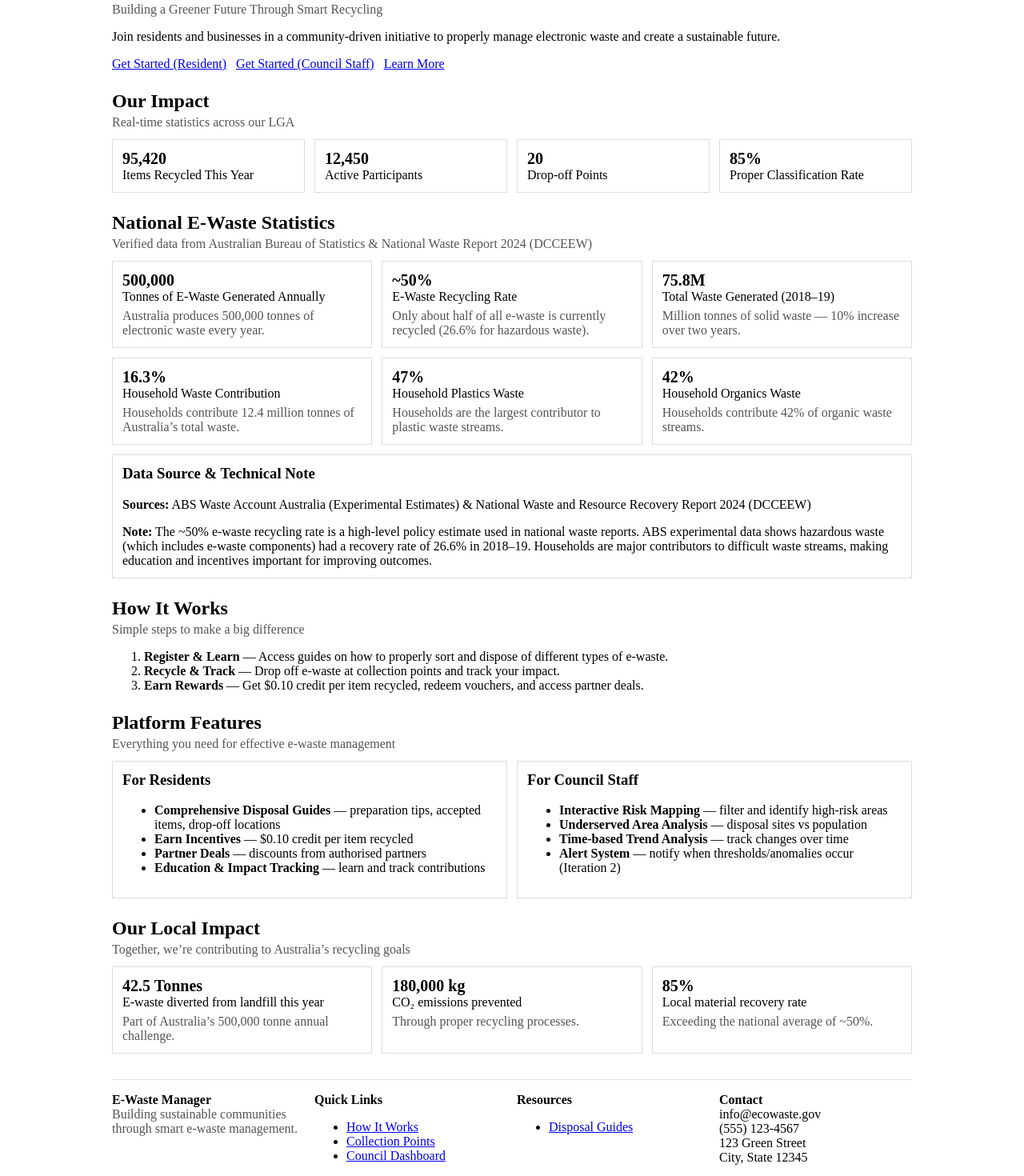
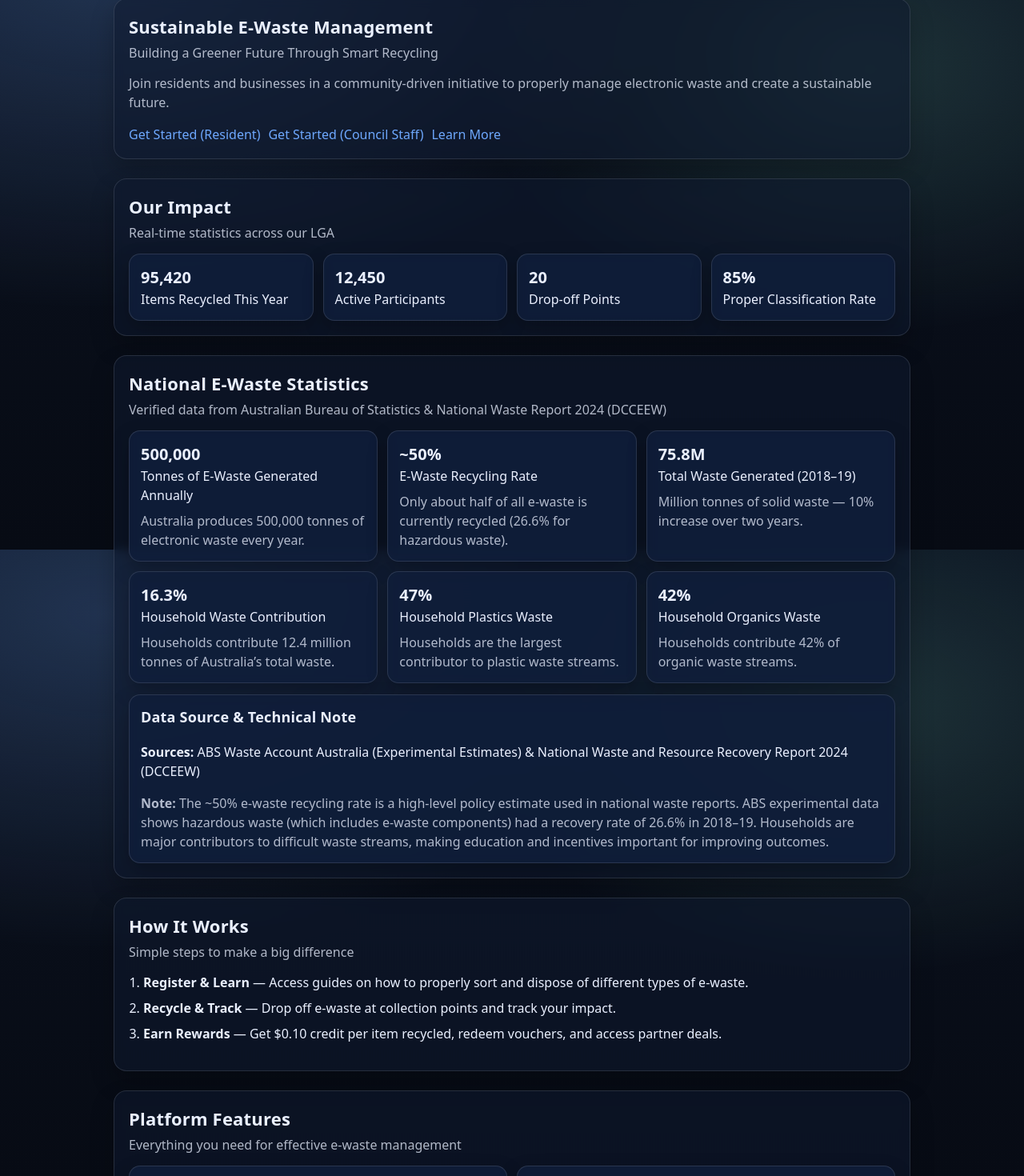
Before and after one commit to ito5002-tp1-26-team3-org/project, a React (Vite) app in the folder frontend/app/: page / in a window 1280 px wide. Shown: the part 113-1583 px from the top of the page at 80% size. Built offline with nearby package versions, Linux system fonts and the light colour scheme.

Commit message:
added css to each page

```diff
--- a/frontend/app/src/main.jsx
+++ b/frontend/app/src/main.jsx
@@ -1,7 +1,9 @@
 import { StrictMode } from 'react'
 import { createRoot } from 'react-dom/client'
+import './styles.css'
+import "leaflet/dist/leaflet.css";
+//import './App.css'
 //import './index.css'
-import "leaflet/dist/leaflet.css";
 import App from './App.jsx'
 
 createRoot(document.getElementById('root')).render(
--- a/frontend/app/src/pages/Home.jsx
+++ b/frontend/app/src/pages/Home.jsx
@@ -2,19 +2,21 @@ import { Link } from "react-router-dom";
 
 function StatCard({ value, label, note }) {
   return (
-    <div style={{ border: "1px solid #ddd", padding: 12 }}>
+    <div className="panel">
       <div style={{ fontSize: 20, fontWeight: "bold" }}>{value}</div>
       <div>{label}</div>
-      {note ? <div style={{ color: "#555", marginTop: 6 }}>{note}</div> : null}
+      {note ? <div className="muted mt8">{note}</div> : null}
     </div>
   );
 }
 
-function Section({ title, subtitle, children }) {
+function Section({ title, subtitle, children, id }) {
   return (
-    <section style={{ marginTop: 24 }}>
-      <h2 style={{ marginBottom: 4 }}>{title}</h2>
-      {subtitle ? <div style={{ color: "#555", marginBottom: 12 }}>{subtitle}</div> : null}
+    <section className="stack" style={{ marginTop: 24 }} id={id}>
+      <div>
+        <h2 className="noTopMargin" style={{ marginBottom: 4 }}>{title}</h2>
+        {subtitle ? <div className="muted">{subtitle}</div> : null}
+      </div>
       {children}
     </section>
   );
@@ -22,13 +24,14 @@ function Section({ title, subtitle, children }) {
 
 export default function Home() {
   return (
-    <div style={{ maxWidth: 1000, margin: "0 auto", padding: 16 }}>
+    <div className="container stack">
       {/* Header */}
-      <header style={{ display: "flex", justifyContent: "space-between", alignItems: "center", gap: 12 }}>
-        <h1 style={{ margin: 0 }}>E-Waste Manager</h1>
-        <div style={{ display: "flex", gap: 8 }}>
+      <header className="rowBetween">
+        <h1 className="noTopMargin">E-Waste Manager</h1>
+
+        <div className="row">
           <Link to="/resident">Resident</Link>
-          <span>|</span>
+          <span aria-hidden="true">|</span>
           <Link to="/staff">Council Staff</Link>
         </div>
       </header>
@@ -38,12 +41,12 @@ export default function Home() {
         title="Sustainable E-Waste Management"
         subtitle="Building a Greener Future Through Smart Recycling"
       >
-        <p>
+        <p className="muted">
           Join residents and businesses in a community-driven initiative to properly manage electronic waste and
           create a sustainable future.
         </p>
 
-        <div style={{ display: "flex", gap: 12, flexWrap: "wrap" }}>
+        <div className="row wrap">
           <Link to="/resident">Get Started (Resident)</Link>
           <Link to="/staff">Get Started (Council Staff)</Link>
           <a href="#learn-more">Learn More</a>
@@ -52,7 +55,7 @@ export default function Home() {
 
       {/* Our Impact */}
       <Section title="Our Impact" subtitle="Real-time statistics across our LGA">
-        <div style={{ display: "grid", gridTemplateColumns: "repeat(auto-fit, minmax(220px, 1fr))", gap: 12 }}>
+        <div className="gridCards">
           <StatCard value="95,420" label="Items Recycled This Year" />
           <StatCard value="12,450" label="Active Participants" />
           <StatCard value="20" label="Drop-off Points" />
@@ -65,7 +68,7 @@ export default function Home() {
         title="National E-Waste Statistics"
         subtitle="Verified data from Australian Bureau of Statistics & National Waste Report 2024 (DCCEEW)"
       >
-        <div style={{ display: "grid", gridTemplateColumns: "repeat(auto-fit, minmax(260px, 1fr))", gap: 12 }}>
+        <div className="gridCardsWide">
           <StatCard
             value="500,000"
             label="Tonnes of E-Waste Generated Annually"
@@ -98,13 +101,13 @@ export default function Home() {
           />
         </div>
 
-        <div style={{ border: "1px solid #ddd", padding: 12, marginTop: 12 }}>
-          <h3 style={{ marginTop: 0 }}>Data Source & Technical Note</h3>
-          <p style={{ marginTop: 0 }}>
+        <div className="panel">
+          <h3 className="noTopMargin">Data Source & Technical Note</h3>
+          <p className="noTopMargin">
             <b>Sources:</b> ABS Waste Account Australia (Experimental Estimates) & National Waste and Resource Recovery
             Report 2024 (DCCEEW)
           </p>
-          <p style={{ marginBottom: 0 }}>
+          <p className="muted" style={{ marginBottom: 0 }}>
             <b>Note:</b> The ~50% e-waste recycling rate is a high-level policy estimate used in national waste reports.
             ABS experimental data shows hazardous waste (which includes e-waste components) had a recovery rate of 26.6%
             in 2018–19. Households are major contributors to difficult waste streams, making education and incentives
@@ -114,8 +117,8 @@ export default function Home() {
       </Section>
 
       {/* How it works */}
-      <Section title="How It Works" subtitle="Simple steps to make a big difference">
-        <ol id="learn-more">
+      <Section id="learn-more" title="How It Works" subtitle="Simple steps to make a big difference">
+        <ol className="stack">
           <li>
             <b>Register & Learn</b> — Access guides on how to properly sort and dispose of different types of e-waste.
           </li>
@@ -130,10 +133,10 @@ export default function Home() {
 
       {/* Platform Features */}
       <Section title="Platform Features" subtitle="Everything you need for effective e-waste management">
-        <div style={{ display: "grid", gridTemplateColumns: "repeat(auto-fit, minmax(320px, 1fr))", gap: 12 }}>
-          <div style={{ border: "1px solid #ddd", padding: 12 }}>
-            <h3 style={{ marginTop: 0 }}>For Residents</h3>
-            <ul>
+        <div className="gridFeature">
+          <div className="panel">
+            <h3 className="noTopMargin">For Residents</h3>
+            <ul className="stack">
               <li><b>Comprehensive Disposal Guides</b> — preparation tips, accepted items, drop-off locations</li>
               <li><b>Earn Incentives</b> — $0.10 credit per item recycled</li>
               <li><b>Partner Deals</b> — discounts from authorised partners</li>
@@ -141,9 +144,9 @@ export default function Home() {
             </ul>
           </div>
 
-          <div style={{ border: "1px solid #ddd", padding: 12 }}>
-            <h3 style={{ marginTop: 0 }}>For Council Staff</h3>
-            <ul>
+          <div className="panel">
+            <h3 className="noTopMargin">For Council Staff</h3>
+            <ul className="stack">
               <li><b>Interactive Risk Mapping</b> — filter and identify high-risk areas</li>
               <li><b>Underserved Area Analysis</b> — disposal sites vs population</li>
               <li><b>Time-based Trend Analysis</b> — track changes over time</li>
@@ -155,7 +158,7 @@ export default function Home() {
 
       {/* Local Impact */}
       <Section title="Our Local Impact" subtitle="Together, we’re contributing to Australia’s recycling goals">
-        <div style={{ display: "grid", gridTemplateColumns: "repeat(auto-fit, minmax(260px, 1fr))", gap: 12 }}>
+        <div className="gridCardsWide">
           <StatCard
             value="42.5 Tonnes"
             label="E-waste diverted from landfill this year"
@@ -175,16 +178,16 @@ export default function Home() {
       </Section>
 
       {/* Footer */}
-      <footer style={{ marginTop: 32, paddingTop: 16, borderTop: "1px solid #ddd" }}>
-        <div style={{ display: "grid", gridTemplateColumns: "repeat(auto-fit, minmax(220px, 1fr))", gap: 12 }}>
+      <footer className="footer">
+        <div className="footerGrid">
           <div>
             <b>E-Waste Manager</b>
-            <div style={{ color: "#555" }}>Building sustainable communities through smart e-waste management.</div>
+            <div className="muted">Building sustainable communities through smart e-waste management.</div>
           </div>
 
           <div>
             <b>Quick Links</b>
-            <ul>
+            <ul className="stack">
               <li><a href="#learn-more">How It Works</a></li>
               <li><Link to="/resident">Collection Points</Link></li>
               <li><Link to="/dashboard">Council Dashboard</Link></li>
@@ -193,9 +196,8 @@ export default function Home() {
 
           <div>
             <b>Resources</b>
-            <ul>
+            <ul className="stack">
               <li><Link to="/resident">Disposal Guides</Link></li>
-              {/*<li><a href="#national">Reports</a></li>*/}
             </ul>
           </div>
 
@@ -208,7 +210,7 @@ export default function Home() {
           </div>
         </div>
 
-        <div style={{ marginTop: 12, color: "#666" }}>© 2026 E-Waste Manager. All rights reserved.</div>
+        <div className="muted">© 2026 E-Waste Manager. All rights reserved.</div>
       </footer>
     </div>
   );
--- a/frontend/app/src/pages/Resident.jsx
+++ b/frontend/app/src/pages/Resident.jsx
@@ -1,11 +1,9 @@
 import { useEffect, useMemo, useState } from "react";
-
 
 function mapsLink(address, suburb) {
   const q = encodeURIComponent([address, suburb].filter(Boolean).join(", "));
   return `https://www.google.com/maps/search/?api=1&query=${q}`;
 }
-
 
 export default function Resident() {
   const [facilities, setFacilities] = useState([]);
@@ -13,7 +11,6 @@ export default function Resident() {
   const [submitted, setSubmitted] = useState("");
   const [loading, setLoading] = useState(true);
   const [err, setErr] = useState("");
-
 
   useEffect(() => {
     let cancelled = false;
@@ -32,65 +29,66 @@ export default function Resident() {
       }
     }
     load();
-        return () => { cancelled = true; };
+    return () => {
+      cancelled = true;
+    };
   }, []);
-
 
   const results = useMemo(() => {
     const q = submitted.trim().toUpperCase();
     if (!q) return [];
-        return facilities
-            .filter((f) => (f.suburb || "").toUpperCase() === q)
-            .slice(0, 25);
+    return facilities.filter((f) => (f.suburb || "").toUpperCase() === q).slice(0, 25);
   }, [facilities, submitted]);
-
 
   function onSearch(e) {
     e.preventDefault();
     setSubmitted(suburbInput);
   }
 
-
   return (
-        <div style={{ maxWidth: 900, margin: "0 auto", padding: 16 }}>
+    <div className="container stack">
       <h1>Resident Portal: Disposal Finder</h1>
 
-
-            <form onSubmit={onSearch} style={{ display: "flex", gap: 8, marginTop: 12 }}>
+      <form onSubmit={onSearch} className="searchRow">
         <input
           value={suburbInput}
           onChange={(e) => setSuburbInput(e.target.value)}
           placeholder="Enter suburb (e.g., Glen Iris)"
-                    style={{ flex: 1, padding: 10, fontSize: 16 }}
+          className="input"
         />
-                <button type="submit" style={{ padding: "10px 14px" }}>Search</button>
+        <button type="submit" className="btn">
+          Search
+        </button>
       </form>
 
-
-            {loading && <p style={{ marginTop: 16 }}>Loading facilities…</p>}
-            {err && <p style={{ marginTop: 16, color: "crimson" }}>{err}</p>}
-
+      {loading && <p className="mt16">Loading facilities…</p>}
+      {err && <p className="mt16 error">{err}</p>}
 
       {!loading && !err && submitted.trim() && results.length === 0 && (
-                <p style={{ marginTop: 16 }}>
+        <p className="mt16">
           No nearby facilities found for “{submitted}”. Try a neighbouring suburb or check spelling.
         </p>
       )}
 
+      {!loading && !err && results.length > 0 && (
+        <div className="stack">
+          <h2>Results</h2>
 
-            {!loading && !err && results.length > 0 && (
-                <div style={{ marginTop: 16 }}>
-                    <h2>Results</h2>
-                    <ul style={{ paddingLeft: 18 }}>
+          <ul className="resultsList">
             {results.map((f) => (
-                            <li key={f.id} style={{ marginBottom: 12 }}>
-                                <div><b>{f.name}</b></div>
-                                <div>{f.address}{f.suburb ? `, ${f.suburb}` : ""}</div>
-                                <div style={{ color: "#444" }}>
+              <li key={f.id} className="resultItem">
+                <div className="resultTitle">{f.name}</div>
+                <div>
+                  {f.address}
+                  {f.suburb ? `, ${f.suburb}` : ""}
+                </div>
+
+                <div className="muted">
                   {f.facilityType ? `Type: ${f.facilityType}` : ""}
                   {f.infrastructureType ? ` • ${f.infrastructureType}` : ""}
                 </div>
-                                <div style={{ marginTop: 4 }}>
+
+                <div className="mt8">
                   <a href={mapsLink(f.address, f.suburb)} target="_blank" rel="noreferrer">
                     Directions
                   </a>
@@ -101,30 +99,27 @@ export default function Resident() {
         </div>
       )}
 
-
-            <hr style={{ margin: "24px 0" }} />
-
+      <hr className="divider" />
 
       <h2 id="data-wiping">Data wiping help</h2>
-            <p>Simple steps to protect your personal data before recycling:</p>
+      <p className="muted">Simple steps to protect your personal data before recycling:</p>
+
       <h3>Phones (iPhone/Android)</h3>
-            <ul>
+      <ul className="stack">
         <li>Back up photos/files you want to keep.</li>
         <li>Sign out of your Apple ID / Google account.</li>
         <li>Turn off activation lock / “Find My”.</li>
         <li>Run “Factory reset” from Settings.</li>
       </ul>
 
-
       <h3>Laptops (Windows/macOS)</h3>
-            <ul>
+      <ul className="stack">
         <li>Back up files.</li>
         <li>Sign out of accounts and de-authorise apps if needed.</li>
         <li>Use “Reset this PC” (Windows) or “Erase All Content and Settings” (macOS).</li>
       </ul>
 
-
-            <p style={{ color: "#666" }}>
+      <p className="muted">
         Iteration 2: add certified wiping services directory + printable checklist.
       </p>
     </div>
--- a/frontend/app/src/pages/Staff.jsx
+++ b/frontend/app/src/pages/Staff.jsx
@@ -1,10 +1,8 @@
 import { useState } from "react";
 import { useNavigate } from "react-router-dom";
 
-
 const DEMO_USER = "mindy";
 const DEMO_PASS = "ewaste123";
-
 
 export default function Staff() {
   const navigate = useNavigate();
@@ -12,11 +10,9 @@ export default function Staff() {
   const [password, setPassword] = useState("");
   const [err, setErr] = useState("");
 
-
   function login(e) {
     e.preventDefault();
     setErr("");
-
 
     if (username.trim().toLowerCase() === DEMO_USER && password === DEMO_PASS) {
       localStorage.setItem("council_authed", "true");
@@ -27,45 +23,45 @@ export default function Staff() {
     setErr("Invalid demo credentials. Try mindy / ewaste123");
   }
 
+  return (
+    <div className="container stack">
+      <h1>Council Staff Login (Demo)</h1>
+      <p className="muted">Iteration 1 uses demo login. (Cognito planned for Iteration 2+)</p>
 
-  return (
-    <div style={{ maxWidth: 700, margin: "0 auto", padding: 16 }}>
-      <h1>Council Staff Login (Demo)</h1>
-      <p>Iteration 1 uses demo login. (Cognito planned for Iteration 2+)</p>
-
-
-      <form onSubmit={login} style={{ display: "grid", gap: 10, maxWidth: 360 }}>
-        <label>
-          Username
+      <div className="card">
+        <form onSubmit={login} className="formGrid">
+          <label className="field">
+            <span className="label">Username</span>
             <input
               value={username}
               onChange={(e) => setUsername(e.target.value)}
-            style={{ width: "100%", padding: 10, fontSize: 16 }}
+              className="input"
               placeholder="mindy"
+              autoComplete="username"
             />
           </label>
 
-
-        <label>
-          Password
+          <label className="field">
+            <span className="label">Password</span>
             <input
               value={password}
               onChange={(e) => setPassword(e.target.value)}
               type="password"
-            style={{ width: "100%", padding: 10, fontSize: 16 }}
+              className="input"
               placeholder="ewaste123"
+              autoComplete="current-password"
             />
           </label>
 
+          <button type="submit" className="btn">
+            Login
+          </button>
 
-        <button type="submit" style={{ padding: "10px 14px" }}>Login</button>
+          {err && <div className="error">{err}</div>}
+        </form>
+      </div>
 
-
-        {err && <div style={{ color: "crimson" }}>{err}</div>}
-      </form>
-
-
-      <div style={{ marginTop: 16, color: "#666" }}>
+      <div className="muted">
         Demo credentials: <b>mindy</b> / <b>ewaste123</b>
       </div>
     </div>
--- /dev/null
+++ b/frontend/app/src/styles.css
@@ -0,0 +1,226 @@
+/* =========================
+   Base / Theme
+   ========================= */
+
+:root {
+  --bg: #0b1220;
+  --surface: #0f1a30;
+  --surface2: #101c36;
+  --card: #111f3c;
+  --text: #eaf0ff;
+  --muted: rgba(234, 240, 255, 0.75);
+
+  --border: rgba(234, 240, 255, 0.12);
+  --shadow: 0 10px 24px rgba(0, 0, 0, 0.25);
+
+  --accent: #6ea8fe;       /* links */
+  --accent2: #7ee0c3;      /* secondary */
+  --danger: #ff6b6b;
+
+  --radius: 14px;
+  --pad: 18px;
+}
+
+* { box-sizing: border-box; }
+
+html, body { height: 100%; }
+
+body {
+  margin: 0;
+  font-family: ui-sans-serif, system-ui, -apple-system, Segoe UI, Roboto, Helvetica, Arial, "Apple Color Emoji", "Segoe UI Emoji";
+  color: var(--text);
+  background:
+    radial-gradient(1200px 700px at 10% 10%, rgba(110, 168, 254, 0.22), transparent 60%),
+    radial-gradient(900px 600px at 85% 25%, rgba(126, 224, 195, 0.16), transparent 55%),
+    linear-gradient(180deg, var(--bg), #070b14);
+  line-height: 1.5;
+}
+
+/* Headings */
+h1, h2, h3 {
+  letter-spacing: 0.2px;
+}
+h1 { font-size: 30px; }
+h2 { font-size: 22px; }
+h3 { font-size: 18px; }
+
+.noTopMargin { margin-top: 0; }
+.mt8 { margin-top: 8px; }
+
+.muted { color: var(--muted); }
+
+/* Links */
+a, a:visited {
+  color: var(--accent);
+  text-decoration: none;
+}
+a:hover { text-decoration: underline; }
+
+/* =========================
+   Layout helpers
+   ========================= */
+
+.container {
+  max-width: 1040px;
+  margin: 0 auto;
+  padding: 22px;
+}
+
+/* Vertical rhythm */
+.stack > * + * { margin-top: 14px; }
+
+.row { display: flex; gap: 10px; align-items: center; }
+.wrap { flex-wrap: wrap; }
+.rowBetween {
+  display: flex;
+  justify-content: space-between;
+  align-items: center;
+  gap: 12px;
+  flex-wrap: wrap;
+}
+
+/* =========================
+   Cards / Sections
+   ========================= */
+
+.panel {
+  background: rgba(17, 31, 60, 0.75);
+  border: 1px solid var(--border);
+  border-radius: var(--radius);
+  padding: 14px;
+  box-shadow: var(--shadow);
+  backdrop-filter: blur(6px);
+}
+
+/* “Section blocks” (Home.jsx uses <section className="stack">) */
+section.stack {
+  padding: var(--pad);
+  border-radius: calc(var(--radius) + 2px);
+  border: 1px solid var(--border);
+  background: rgba(15, 26, 48, 0.55);
+  box-shadow: 0 14px 30px rgba(0,0,0,0.22);
+  backdrop-filter: blur(6px);
+}
+
+/* Make section headings breathe */
+section.stack h2 { margin-top: 0; }
+section.stack > div:first-child { margin-bottom: 6px; }
+
+/* =========================
+   Grids
+   ========================= */
+
+.gridCards {
+  display: grid;
+  gap: 12px;
+  grid-template-columns: repeat(auto-fit, minmax(210px, 1fr));
+}
+
+.gridCardsWide {
+  display: grid;
+  gap: 12px;
+  grid-template-columns: repeat(auto-fit, minmax(270px, 1fr));
+}
+
+.gridFeature {
+  display: grid;
+  gap: 12px;
+  grid-template-columns: repeat(auto-fit, minmax(320px, 1fr));
+}
+
+/* =========================
+   Buttons / Inputs
+   ========================= */
+
+button {
+  appearance: none;
+  border: 1px solid rgba(255,255,255,0.18);
+  background: linear-gradient(180deg, rgba(110,168,254,0.25), rgba(110,168,254,0.12));
+  color: var(--text);
+  padding: 10px 14px;
+  border-radius: 12px;
+  cursor: pointer;
+  font-weight: 700;
+  letter-spacing: 0.2px;
+  box-shadow: 0 10px 20px rgba(0,0,0,0.18);
+}
+
+button:hover {
+  transform: translateY(-1px);
+  filter: brightness(1.05);
+}
+
+button:disabled {
+  opacity: 0.55;
+  cursor: not-allowed;
+  transform: none;
+}
+
+input, select {
+  width: auto;
+  background: rgba(255,255,255,0.06);
+  color: var(--text);
+  border: 1px solid rgba(255,255,255,0.18);
+  border-radius: 12px;
+  padding: 10px 12px;
+  outline: none;
+}
+
+input::placeholder { color: rgba(234,240,255,0.55); }
+
+input:focus, select:focus, button:focus, a:focus {
+  outline: 3px solid rgba(110,168,254,0.35);
+  outline-offset: 2px;
+}
+
+/* =========================
+   Tables (Dashboard)
+   ========================= */
+
+table {
+  width: 100%;
+  border-collapse: collapse;
+  background: rgba(17, 31, 60, 0.55);
+  border: 1px solid var(--border);
+  border-radius: 12px;
+  overflow: hidden;
+}
+
+th, td {
+  padding: 10px;
+  border-bottom: 1px solid rgba(255,255,255,0.08);
+}
+
+th {
+  text-align: left;
+  background: rgba(110,168,254,0.12);
+}
+
+tr:hover td {
+  background: rgba(110,168,254,0.07);
+}
+
+/* =========================
+   Footer (Home.jsx)
+   ========================= */
+
+.footer {
+  margin-top: 24px;
+  padding: 18px;
+  border-top: 1px solid var(--border);
+  background: rgba(10, 16, 30, 0.55);
+  border-radius: var(--radius);
+}
+
+.footerGrid {
+  display: grid;
+  gap: 16px;
+  grid-template-columns: repeat(auto-fit, minmax(220px, 1fr));
+}
+
+/* Lists spacing */
+ul.stack, ol.stack { padding-left: 18px; }
+ul.stack > li + li, ol.stack > li + li { margin-top: 8px; }
+
+/* Error text helpers */
+.err { color: var(--danger); }
```
Also changed, not shown: frontend/app/src/pages/Dashboard.jsx (+29 -19 lines). Lines whose indentation alone changed are shown as unchanged.
